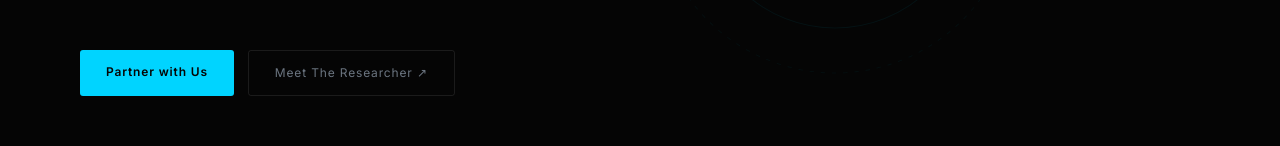
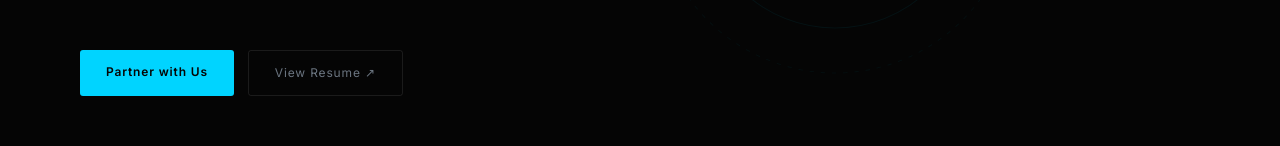
Before and after one commit to saishamehraa/PortFolio, a React (Vite) app: page / in a window 1280 px wide. Shown: the part 8428-8574 px from the top of the page. Built offline with nearby package versions, Linux system fonts and the light colour scheme.

Commit message:
fix: RESUME

```diff
--- a/src/components/FutureVision.tsx
+++ b/src/components/FutureVision.tsx
@@ -12,7 +12,7 @@ export function FutureVision() {
           </p>
           <div className="btns">
             <a href="mailto:techieiinterns@gmail.com" className="btn-p">Partner with Us</a>
-            <a href="https://discordapp.com/users/932714385196060683" className="btn-o"> Meet The Researcher ↗</a>
+            <a href="/Resume.pdf" className="btn-o" target="_blank" rel="noopener noreferrer"> View Resume ↗</a>
           </div>
         </div>
         <div className="sr sr-delay-2" style={{ width: '100%', height: '100%', position: 'relative' }}>
```
Also changed, not shown: 1 other file (tests, documents, lock files or other folders).
